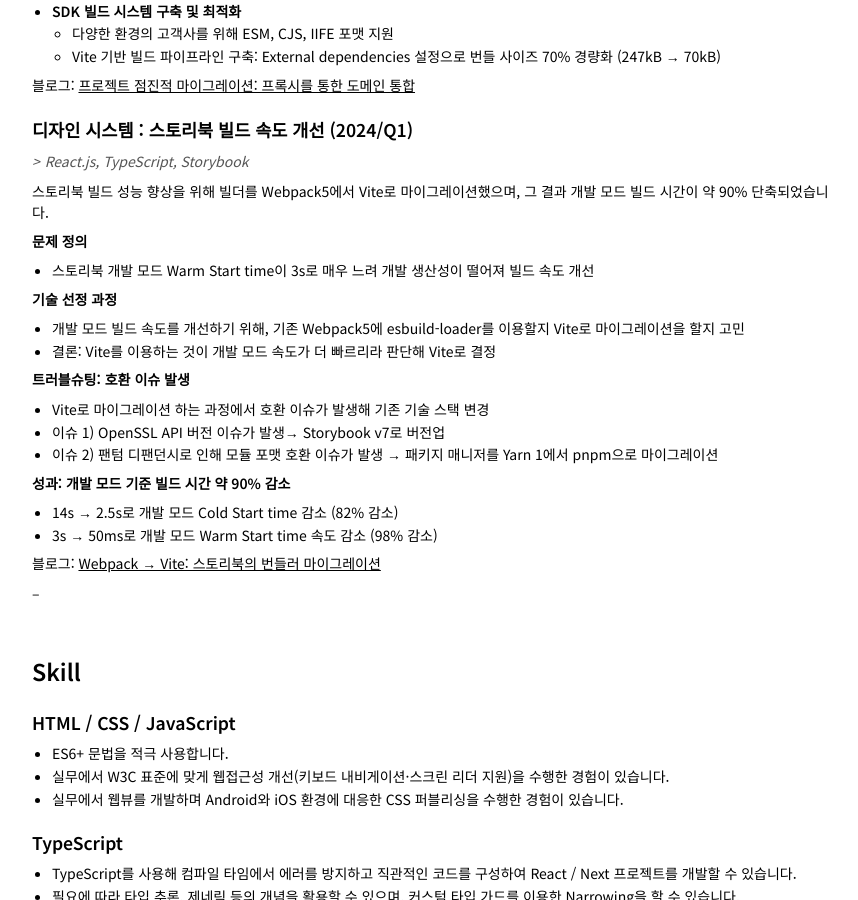
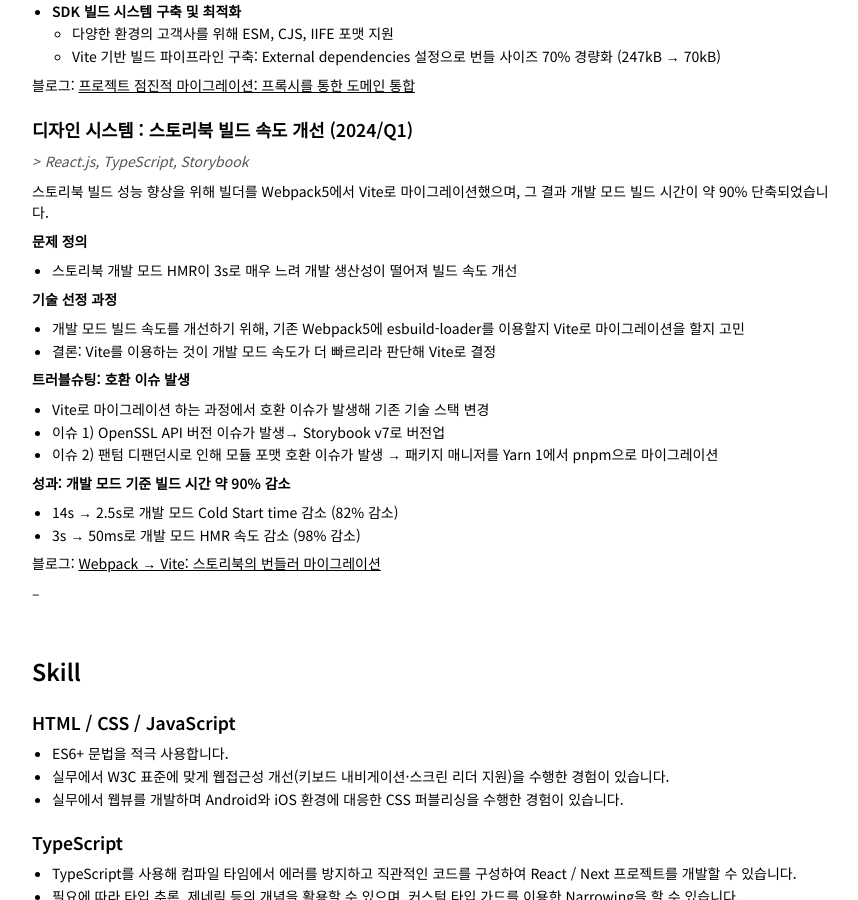
Before and after one commit to ghost-redo/ghost-redo.github.io, a Jekyll site: the page built from resume.md, in a window 1280 px wide and 900 px high, scrolled down 3264 px. Shown: the whole window, without its empty margins (209-1067 px from the left). Built offline with Jekyll 4.4.1, drawn with Linux system fonts in a browser that asks for light colours; some web fonts are replaced.

Commit message:
Update resume.md

```diff
--- a/resume.md
+++ b/resume.md
@@ -167,7 +167,7 @@ C2C 중고거래 플랫폼 중고나라의 웹/웹뷰를 개발 및 유지보수
 
 **문제 정의**
 
-- 스토리북 개발 모드 Warm Start time이 3s로 매우 느려 개발 생산성이 떨어져 빌드 속도 개선
+- 스토리북 개발 모드 HMR이 3s로 매우 느려 개발 생산성이 떨어져 빌드 속도 개선
 
 **기술 선정 과정**
 
@@ -183,7 +183,7 @@ C2C 중고거래 플랫폼 중고나라의 웹/웹뷰를 개발 및 유지보수
 **성과: 개발 모드 기준 빌드 시간 약 90% 감소**
 
 - 14s → 2.5s로 개발 모드 Cold Start time 감소 (82% 감소)
-- 3s → 50ms로 개발 모드 Warm Start time 속도 감소 (98% 감소)
+- 3s → 50ms로 개발 모드 HMR 속도 감소 (98% 감소)
 
 블로그: [Webpack → Vite: 스토리북의 번들러 마이그레이션](https://medium.com/@hong009319/0100b3ab0725)
 
```
